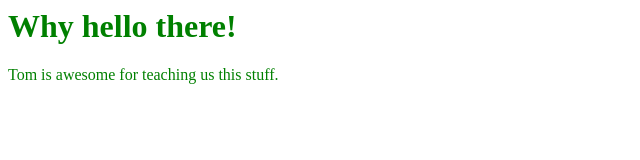
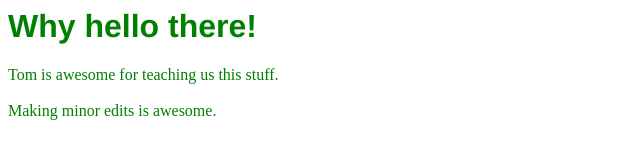
Before and after one commit to victorianything/first_site, a plain HTML site: page index.html in a window 1280 px wide. Shown: the whole page, without its empty margins (0-640 px from the left). Drawn offline with Linux system fonts and the light colour scheme.

Commit message:
New line of text

```diff
--- a/index.html
+++ b/index.html
@@ -5,10 +5,15 @@
 * {
 	color: green;
 	}
-	</style>
+h1 {
+	font-family: helvetica;
+}
+</style>
 </head>
 
 
 <body>
-Tom is awesome for teaching us this stuff.
+Tom is awesome for teaching us this stuff.<br>
+<br>
+Making minor edits is awesome.
 </body>
```
Also changed, not shown: 1 other file.
